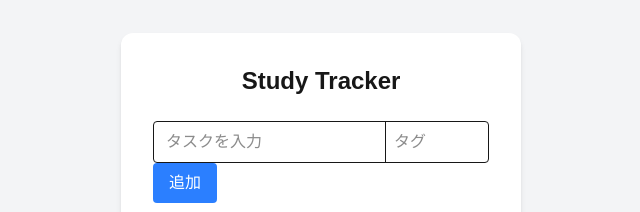
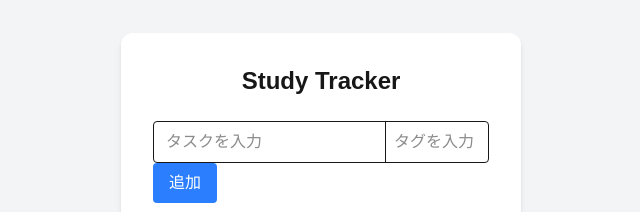
Before and after one commit to iwaki-toshiyuki/StudyTracker, a Next.js app: page / in a window 1280 px wide. Shown: the part 254-466 px from the top of the page, without its empty margins (319-959 px from the left). Built offline with nearby package versions, Linux system fonts and the light colour scheme.

Commit message:
タグを入力と記載

```diff
--- a/components/TaskForm.tsx
+++ b/components/TaskForm.tsx
@@ -49,7 +49,7 @@ export default function TaskForm({ task, setTask, addTask, tag, setTag, uniqueTa
               setTag(e.target.value);
               setIsOpen(true); // 入力したら必ず開く
             }}
-            placeholder="タグ"
+            placeholder="タグを入力"
             className="w-full px-2 py-2 outline-none"
             onFocus={() => setIsOpen(true)} // フォーカスで開く
             onBlur={() => setTimeout(() => setIsOpen(false), 100)} // 少し遅らせて閉じる
```
